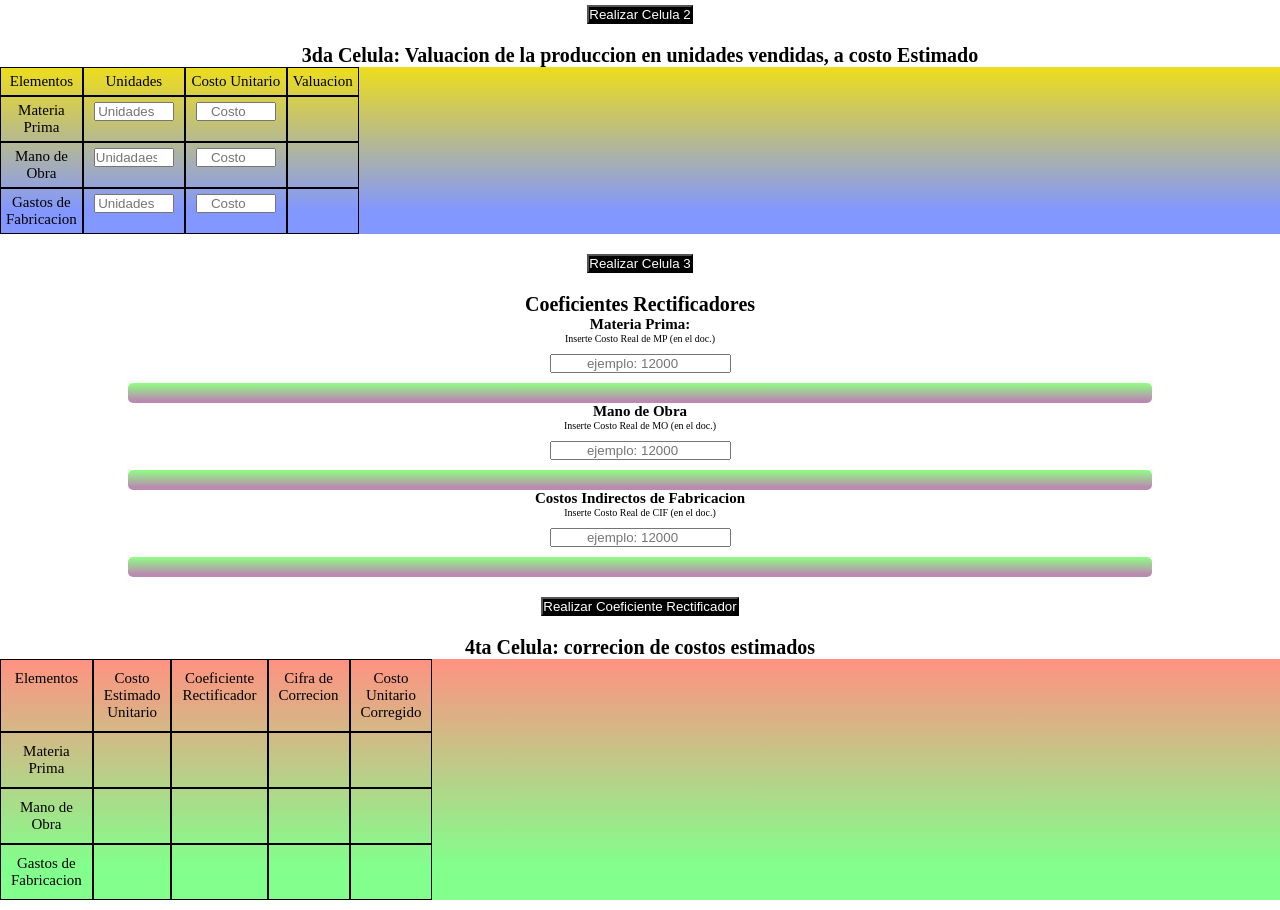
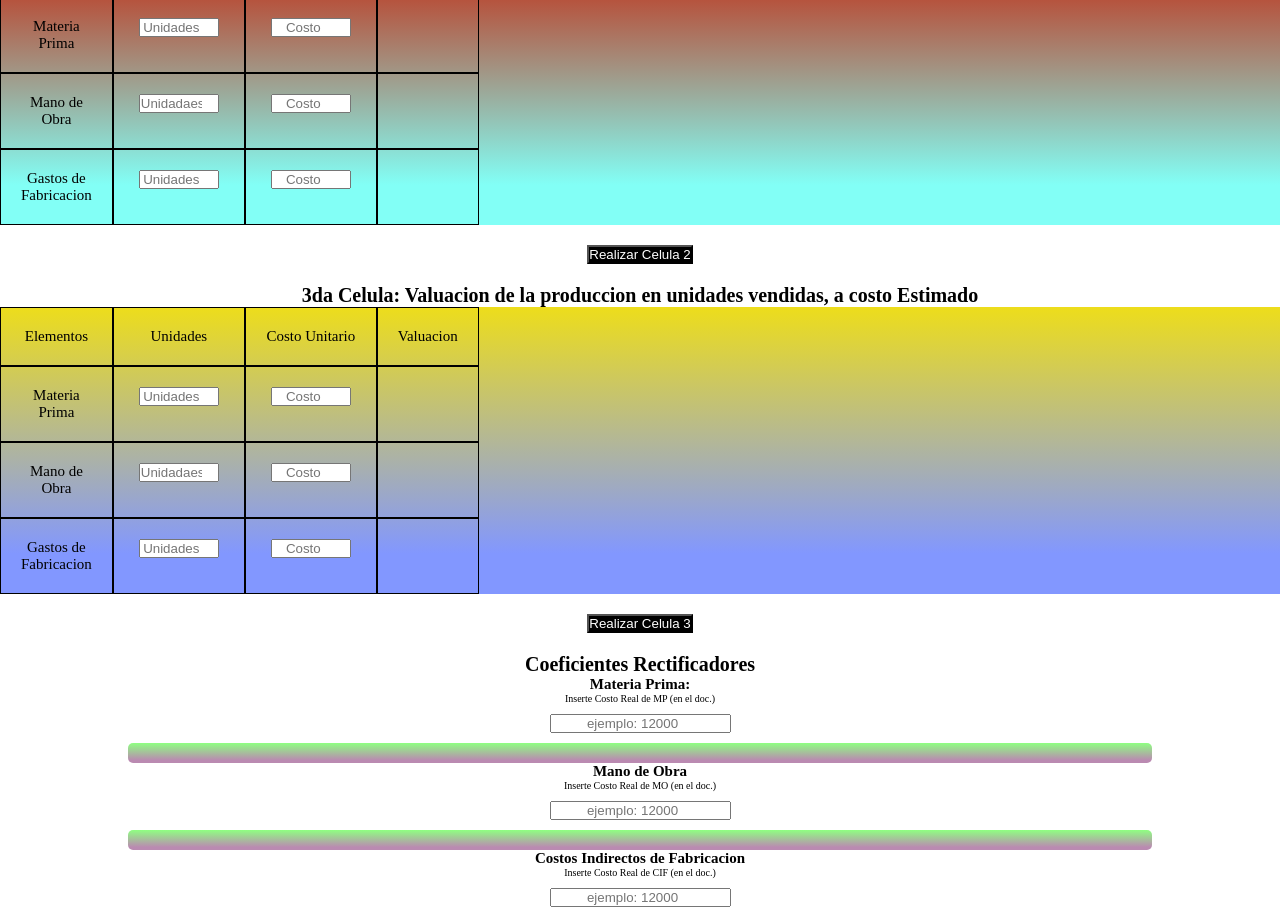
Before and after one commit to Arriola0/costosestimados, a plain HTML site: page index.html in a window 1280 px wide. Shown: the part 1304-2214 px from the top of the page. Drawn offline with Linux system fonts and the light colour scheme.

Commit message:
proporciones

```diff
--- a/style.css
+++ b/style.css
@@ -56,10 +56,8 @@ html{
 
 .cuadrosCelulaUno, .cuadrosCelulaDos, .cuadrosCelulaTres, .cuadrosCelulaCinco, .cuadrosCelulaSeis, .cuadrosCelulaSiete{
     border: 1px solid #000;
-    padding-top: 10px;
-    padding-bottom: 10px;
     font-size: 1.5rem;
-    padding: 5px;
+    padding: 20px;
 }
 
 .inputCelulaUno, .inputCelulaDos, .inputCelulaTres{
@@ -119,7 +117,7 @@ h2, h1{
     padding-top: 10px;
     padding-bottom: 10px;
     font-size: 1.5rem;
-    padding: 10px;
+    padding: 20px;
 }
 .contenedorResumen{
     text-align: center;
```
